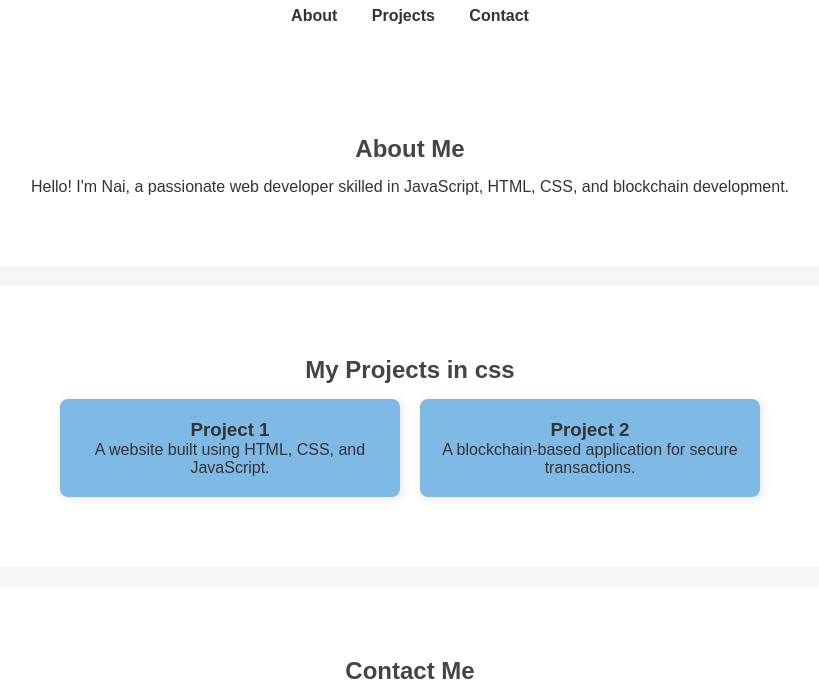
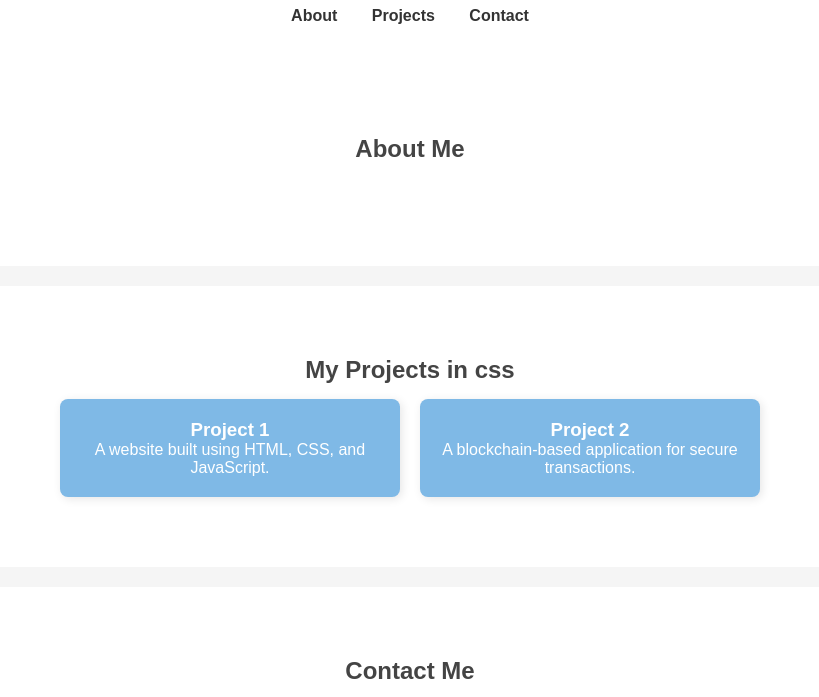
Before and after one commit to MojiNoSoCute/Portfolio, a plain HTML site: page index.html in a window 1280 px wide. Shown: the part 103-800 px from the top of the page, without its empty margins (230-1049 px from the left). Drawn offline with Linux system fonts and the light colour scheme.

Commit message:
change color at h3 and p

```diff
--- a/styles.css
+++ b/styles.css
@@ -13,6 +13,8 @@
     text-decoration: none;
     list-style: none;
 }
+
+
 /* General styles */
 
 body {
@@ -20,6 +22,8 @@
     background: #f5f5f5;
     color: #333;
 }
+
+
 /* Container */
 
 .container {
@@ -28,6 +32,8 @@
     text-align: center;
     padding: 20px;
 }
+
+
 /* Header */
 
 header {
@@ -56,6 +62,8 @@
     color: #333;
     font-weight: bold;
 }
+
+
 /* Sections */
 
 section {
@@ -69,6 +77,16 @@
     font-size: 24px;
     color: #444;
 }
+
+h3 {
+    color: #fff;
+}
+
+p {
+    color: #fff;
+}
+
+
 /* Project Grid */
 
 .project-grid {
@@ -85,12 +103,16 @@
     width: 300px;
     box-shadow: 2px 2px 10px rgba(0, 0, 0, 0.1);
 }
+
+
 /* Contact Section */
 
 #contact a {
     color: #007BFF;
     font-weight: bold;
 }
+
+
 /* Footer */
 
 footer {
```
Lines whose indentation alone changed are shown as unchanged.
